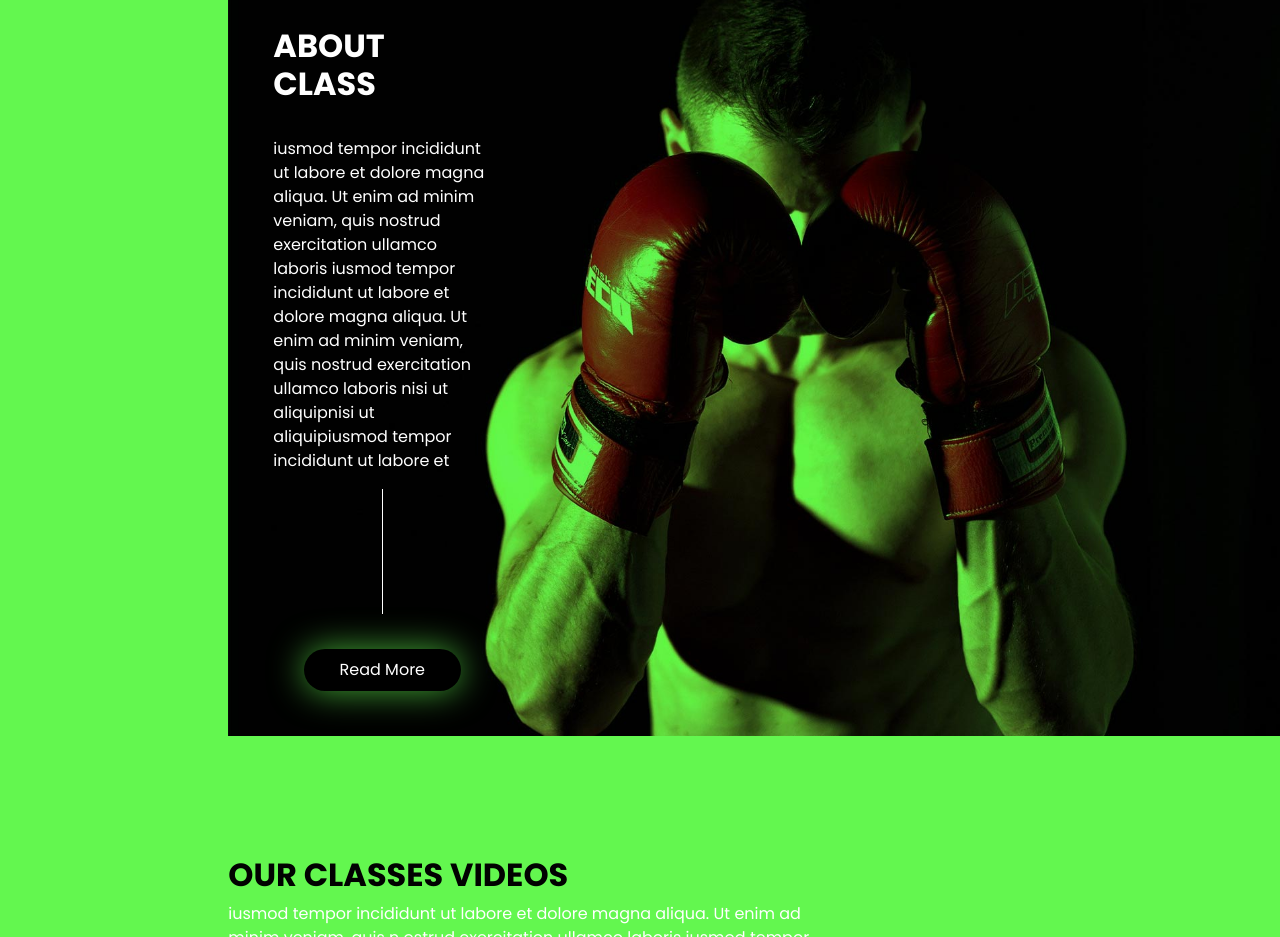
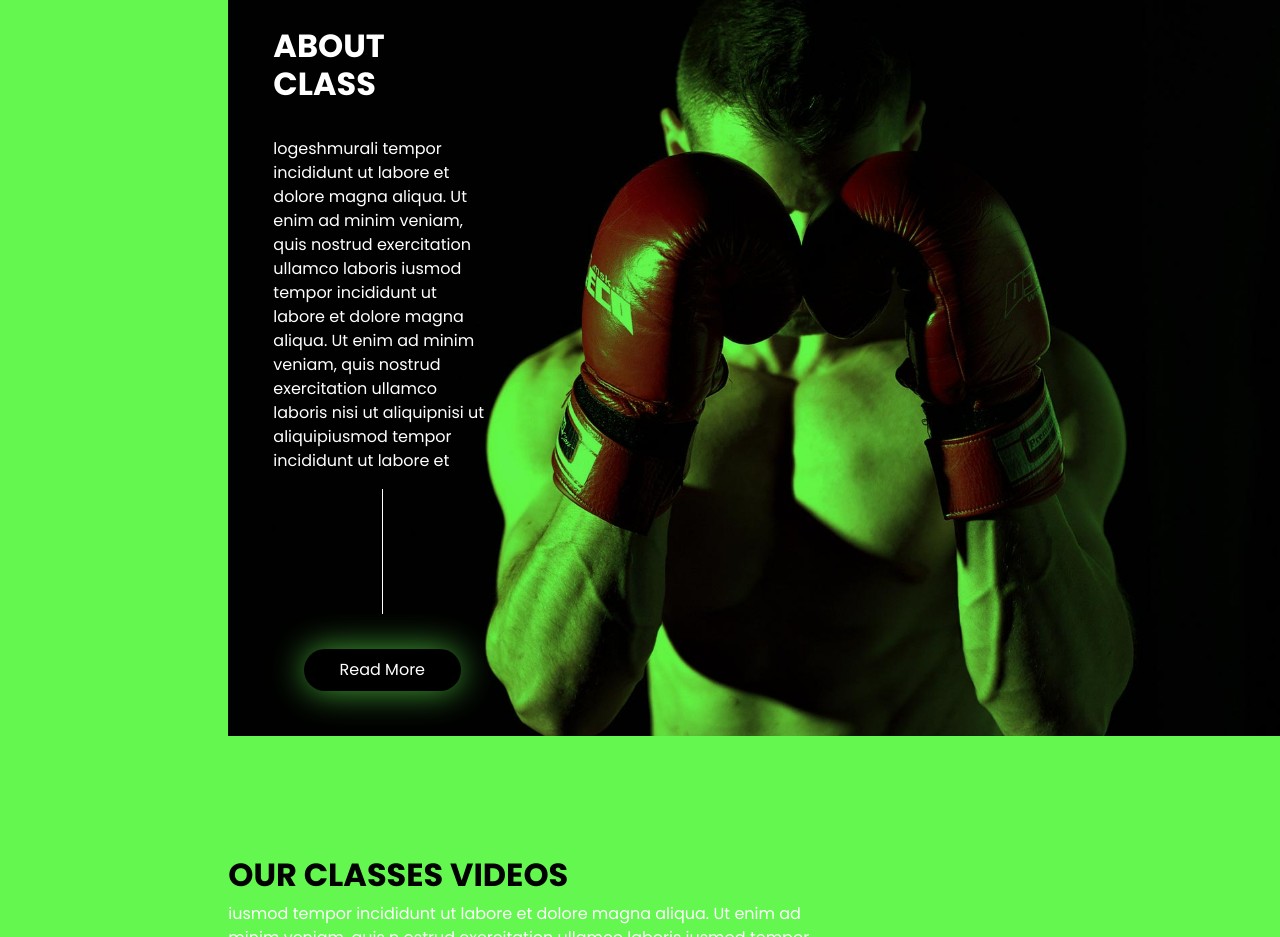
Before and after one commit to mloges-h/newsite, a plain HTML site: page index.html in a window 1280 px wide. Shown: the part 938-1875 px from the top of the page. Drawn offline with nearby package versions, Linux system fonts and the light colour scheme; some packages are replaced by stand-ins of ours; a web font is replaced by a local one.

Commit message:
635415465

```diff
--- a/index.html
+++ b/index.html
@@ -195,7 +195,7 @@
                     </h2>
                   </div>
                   <p>
-                    iusmod tempor incididunt ut labore et dolore magna aliqua. Ut enim ad minim veniam, quis nostrud exercitation ullamco laboris iusmod tempor incididunt ut labore et dolore magna aliqua. Ut enim ad minim veniam, quis nostrud exercitation ullamco laboris nisi ut aliquipnisi ut aliquipiusmod tempor incididunt ut labore et
+                    logeshmurali tempor incididunt ut labore et dolore magna aliqua. Ut enim ad minim veniam, quis nostrud exercitation ullamco laboris iusmod tempor incididunt ut labore et dolore magna aliqua. Ut enim ad minim veniam, quis nostrud exercitation ullamco laboris nisi ut aliquipnisi ut aliquipiusmod tempor incididunt ut labore et
                   </p>
                   <hr />
                   <a href="">
```
